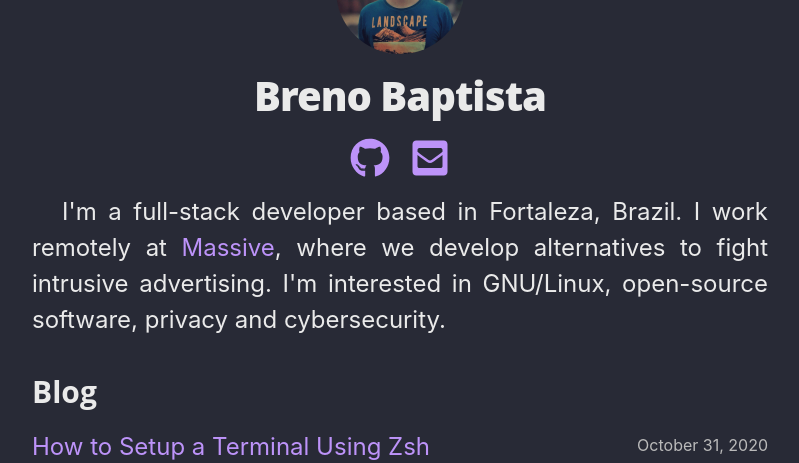
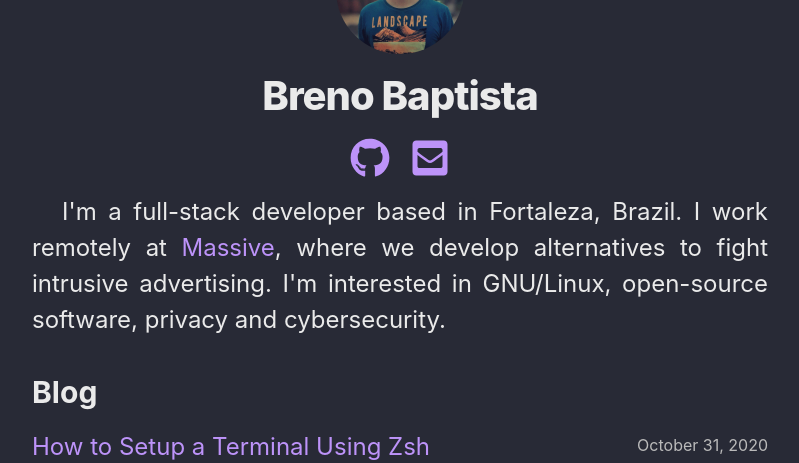
Before and after one commit to brenobaptista/blog, a Next.js app: page / in a window 1280 px wide. Shown: the part 186-649 px from the top of the page, without its empty margins (240-1039 px from the left). Built offline with nearby package versions, Linux system fonts and the light colour scheme.

Commit message:
Removed custom fonts from headings

```diff
--- a/src/styles/global.ts
+++ b/src/styles/global.ts
@@ -26,10 +26,6 @@ export default createGlobalStyle`
     transition: background-color 0.2s, color 0.2s;
   }
 
-  h1, h2 {
-    font-family: Open Sans, Source Sans Pro;
-  }
-
   h1 {
     font-size: 2rem;
     line-height: 1.3;
```
